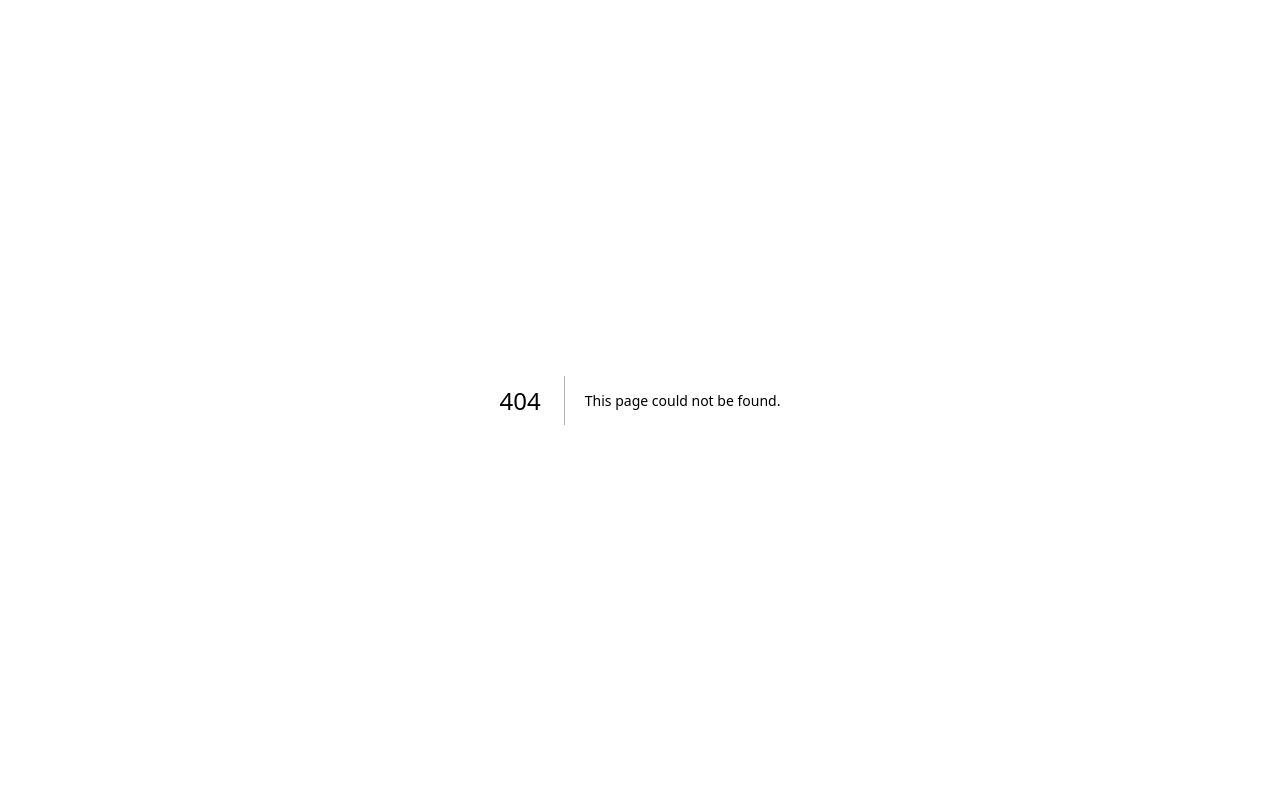
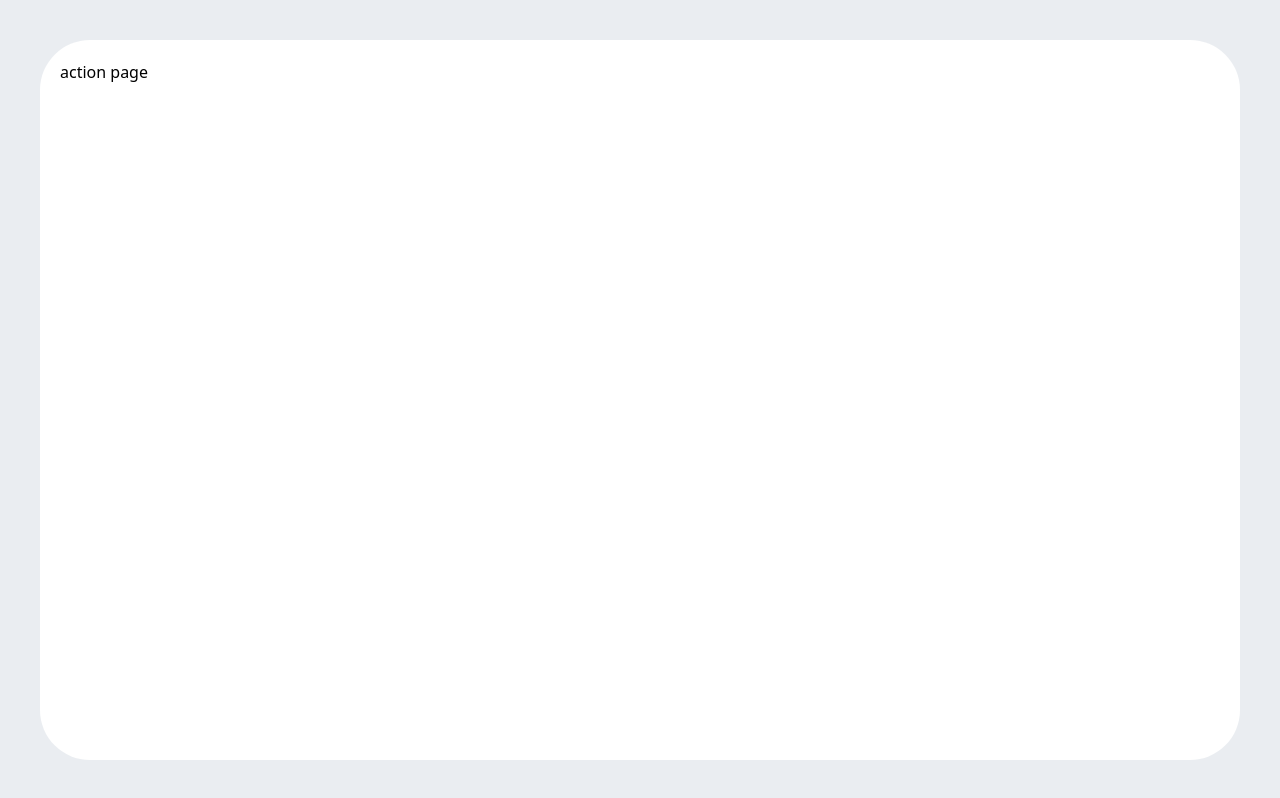
Before and after one commit to 0001401/shape, a Next.js app: page /action in a window 1280 px wide. Before the commit this address had no page. Built offline with nearby package versions, Linux system fonts and the light colour scheme; a web font is replaced by a local one.

Commit message:
feat: style edit, title component making

```diff
--- /dev/null
+++ b/src/component/ContentSection/Title.tsx
@@ -0,0 +1,15 @@
+import { useRouter } from "next/navigation";
+import React from "react";
+
+export const Title = ({ title, url }: { title: string; url: string }) => {
+  const router = useRouter();
+  return (
+    <button
+      className="flex text-[16px] font-[700] tracking-[-1px] italic"
+      onClick={() => router.push(url)}
+    >
+      <p className="leading-[175%]">{title}</p>
+      <p className="ml-[5px] text-[13px] leading-[230%]">‣</p>
+    </button>
+  );
+};
--- a/src/component/MainLayout/MainLayout.tsx
+++ b/src/component/MainLayout/MainLayout.tsx
@@ -6,7 +6,7 @@ interface MainLayoutProps {
 
 export const MainLayout: React.FC<MainLayoutProps> = ({ children }) => {
   return (
-    <section className="bg-[#EAEDF1] w-full h-screen flex justify-center items-center sm:p-[20px] md:p-[40px] lg:py-[40px] ">
+    <section className="bg-[#EAEDF1] w-full h-screen flex justify-center items-center sm:p-[20px] md:p-[40px] lg:p-[40px] ">
       <div className="sm:w-[500px] sm:p-[20px] md:w-[820px] lg:w-[1200px]  h-full rounded-[50px]  p-[70px] bg-[#fff]">
         {children}
       </div>
--- /dev/null
+++ b/src/pages/action/index.tsx
@@ -0,0 +1,8 @@
+import { MainLayout } from "@/component/MainLayout/MainLayout";
+import React from "react";
+
+const Action = () => {
+  return <MainLayout>action page</MainLayout>;
+};
+
+export default Action;
--- a/src/pages/index.tsx
+++ b/src/pages/index.tsx
@@ -1,11 +1,14 @@
 import { Header } from "@/component/Header/Header";
 import { MainLayout } from "../component/MainLayout/MainLayout";
+import { Title } from "@/component/ContentSection/Title";
 
 const Page = () => {
   return (
     <>
       <MainLayout>
         <Header />
+        <div className="mb-[100px]" />
+        <Title title={"action"} url={"/action"} />
       </MainLayout>
     </>
   );
--- a/tailwind.config.ts
+++ b/tailwind.config.ts
@@ -12,7 +12,7 @@ const config: Config = {
       screens: {
         sm: "360px",
         md: "700px",
-        lg: "1024px",
+        lg: "1200px",
         xl: "1280px",
         "2xl": "1920px",
       },
```
